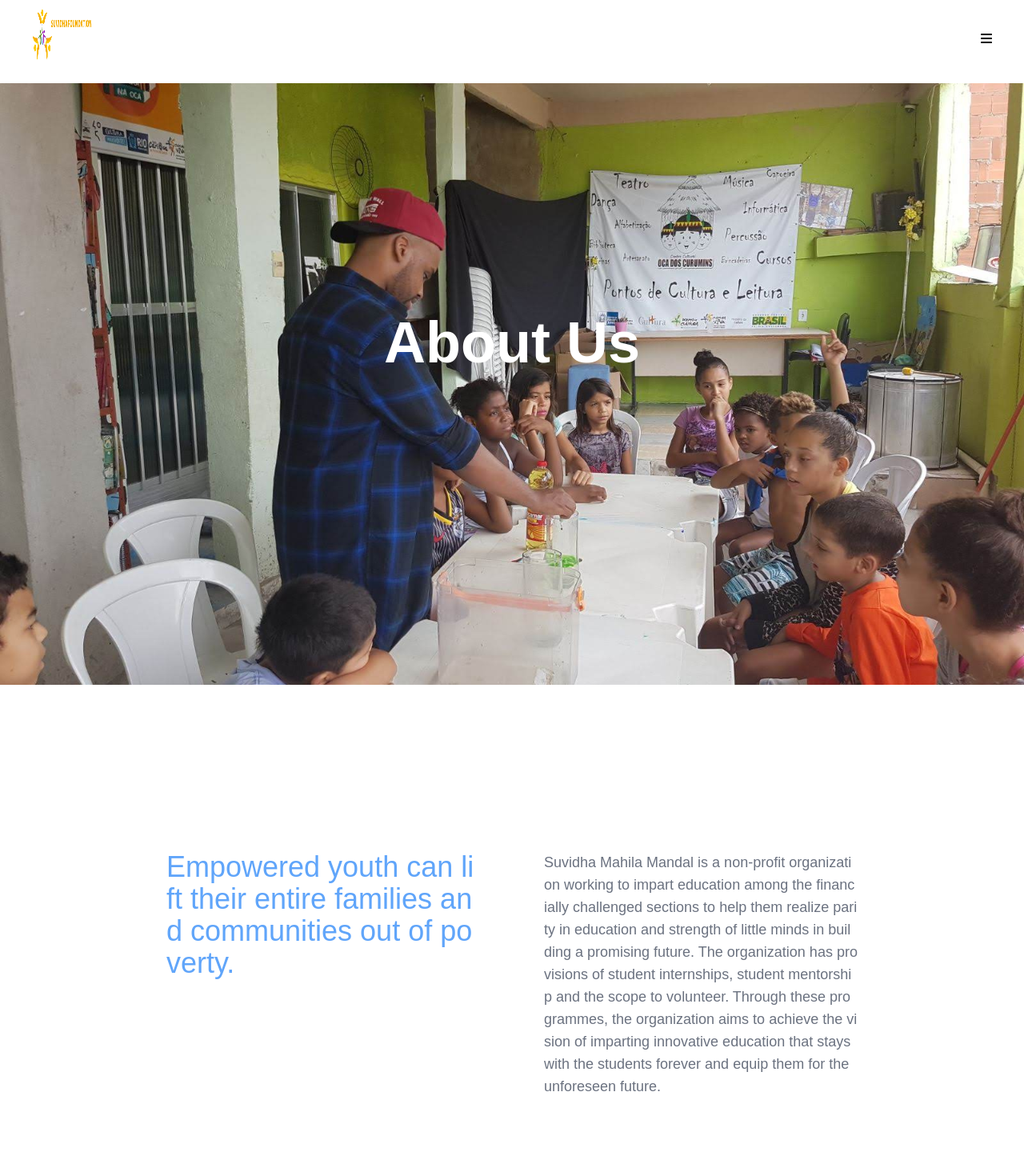
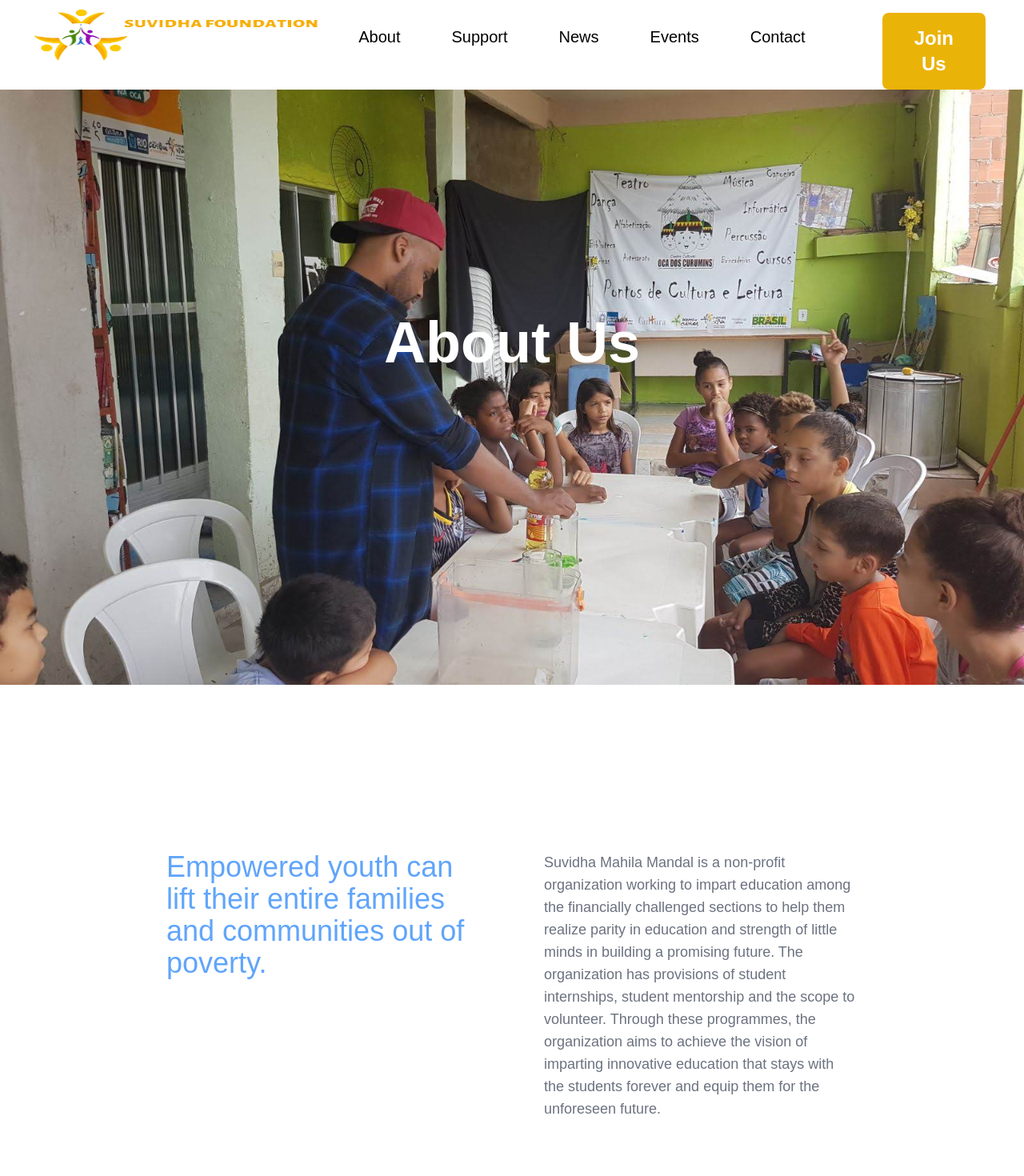
Before and after one commit to kapilk05/suvidha-web-dev, a React (Create React App) app: page /about in a window 1280 px wide. Shown: the top 1470 px of the page at 80% size. Built offline with nearby package versions, Linux system fonts and the light colour scheme.

Commit message:
navbar and footer are responsive now

```diff
--- a/package.json
+++ b/package.json
@@ -4,6 +4,7 @@
   "private": true,
   "dependencies": {
     "@fortawesome/fontawesome-svg-core": "^6.2.1",
+    "@fortawesome/free-brands-svg-icons": "^6.2.1",
     "@fortawesome/free-solid-svg-icons": "^6.2.1",
     "@fortawesome/react-fontawesome": "^0.2.0",
     "@testing-library/jest-dom": "^5.16.5",
--- a/src/component/AboutPage/AboutBody.js
+++ b/src/component/AboutPage/AboutBody.js
@@ -1,9 +1,9 @@
 export default function AboutBody(){
     return(
         <div>
-            <div className="bg-white text-center  text-justify break-all  p-10 xl:p-52 xl:text-left">
-                <div className="flex flex-wrap space-y-12 xl:space-x-20 xl:space-y-0">
-                    <h2 className="text-blue-400 text-2xl  font-medium xl:text-4xl  xl:flex-1">
+            <div className="bg-white text-center p-10 py-40 xl:p-52 xl:text-left">
+                <div className="flex duration-75 flex-wrap space-y-12 xl:space-x-20 xl:space-y-0">
+                    <h2 className="text-blue-400 justify-center text-2xl  font-medium xl:text-4xl  xl:flex-1">
                     Empowered youth can lift their entire families and communities out of poverty.
                     </h2>
                     <h3 className="text-lg justify-center text-gray-500 xl:flex-1 xl:text-lg" >
--- a/src/component/AboutPage/Footer.js
+++ b/src/component/AboutPage/Footer.js
@@ -1,18 +1,34 @@
+import { FontAwesomeIcon } from '@fortawesome/react-fontawesome'
+import { faInstagram, faFacebook, faLinkedinIn } from '@fortawesome/free-brands-svg-icons'
+
 export default function Footer(){
     return (
         <>
-            <div className="bg-black flex text-white px-52 py-32 space-x-8 text-left">
-                <div className="flex-1">
-                    <h3 className="font-bold py-4 text-xl">About Us</h3>
+            <div className="bg-black flex flex-wrap text-white py-24 px-10 xl:space-x-8 text-left xl:space-x-10">
+                <div className="flex-1 w-full p-4 md:w-1/2 lg:w-2/5">
+                    <h3 className="py-4 w-56"><img src="./images/navbar-logo/suvidha_desktop_logo.png" alt="logo"/></h3>
                     <h4>
                     Suvidha Mahila Mandal is a non-profit organization working to impart education among the financially challenged sections to help them realize parity in education and strength of little minds in building a promising future.
                     </h4>
                 </div>
-                <div className="flex-1">
-                    <h3 className="font-bold py-4 text-xl">Services</h3>
+                <div className="w-full p-4 pt-10 md:w-1/2 lg:w-1/5">
+                    <h3 className="font-bold py-4 text-xl">Our Links</h3>
+                    <h2 className="text-gray-100">Home</h2>
+                    <h2>About</h2>
+                    <h2>News</h2>
+                    <h2>Support</h2>
+                    <h2>Gallery</h2>
                 </div>
-                <div className="flex-1">
-                    <h3 className="font-bold py-4 text-xl">Contact</h3>
+                <div className="w-full p-4 md:w-1/2 lg:w-1/5">
+                    <h3 className="font-bold py-4 text-xl">Quick Links</h3>
+                    <h2>Code of Conduct</h2>
+                    <h2>Privacy Policy</h2>
+                </div>
+                <div className="space-x-5 w-full p-2 md:w-1/2 lg:w-1/5">
+                <h3 className="font-bold py-4 text-xl">Follow Us</h3>
+                <FontAwesomeIcon icon={faInstagram} />
+                <FontAwesomeIcon icon={faFacebook} />
+                <FontAwesomeIcon icon={faLinkedinIn} />
                 </div>
             </div>
         </>
--- a/src/component/LandingPage/navbar/nav.js
+++ b/src/component/LandingPage/navbar/nav.js
@@ -11,10 +11,30 @@ export default function Nav(){
     const [navbar, setNavbar] = useState({
         menu: "hidden",
         icon: faBars,
-        view: "hidden",
-        width: window.outerWidth
+        view: true,
+        viewportWidth: window.outerWidth,
+        logo: "/images/navbar-logo/suvidha_desktop_logo.png",
     });
-    const logo = window.outerWidth < 800 ? "/images/navbar-logo/suvidha_mobile_logo.png" : "/images/navbar-logo/suvidha_desktop_logo.png";
+
+    useEffect(() => {
+        function handleResize() {
+          setNavbar(prev => {
+            return {...prev, viewportWidth: window.outerWidth}
+          });
+        }
+
+        window.addEventListener('resize', handleResize);
+        return () => window.removeEventListener('resize', handleResize);
+      }, []);
+
+      useEffect(() => {
+        const view = navbar.viewportWidth < 1190 ? true : false
+        const logo = navbar.viewportWidth < 765 ? "/images/navbar-logo/suvidha_mobile_logo.png" : "/images/navbar-logo/suvidha_desktop_logo.png";
+        setNavbar(prev => {
+            return {...prev, logo: logo, view:view}
+        })
+      }, [navbar.viewportWidth]);
+
 
     function handleClick(){
         setNavbar(prev => {
@@ -26,35 +46,36 @@ export default function Nav(){
 
     return(
         <>
-        <div className={`flex fixed w-full justify-between text-black bg-white ${navbar.view}`}>
+        <div className={`flex fixed w-full justify-between text-black bg-white ${navbar.view? "hidden" : ""}`}>
             <div>
-               <Link to="/"><img className="w-96 h-20 ml-10" src={logo} alt="Suvidha-logo"/></Link>
+               <Link to="/"><img className="w-96 h-20 ml-10" src={navbar.logo} alt="Suvidha-logo"/></Link>
             </div>
             <div className="flex">
             <div className="flex text-xl py-8 px-4 ">
             {Info.map((texts)=>(
-               <Link to={texts.src} key={texts.id} className="px-4">{ texts.name } </Link>
+               <Link to={texts.src} key={texts.id} className="px-8 hover:text-grey-100 transition ease-in-out duration-100 hover:scale-110">{ texts.name } </Link>
             ))}
             </div>
             <div className="text-2xl">
-                {/* <h1 className="pt-2 mt-2 mx-12"><button className="bg-yellow-500 px-10 py-4 rounded-lg text-white font-bold">Join Us</button></h1> */}
+                <h1 className="pt-2 mt-2 mx-12"><button className="bg-yellow-500 px-10 py-4 rounded-lg text-white font-bold hover:bg-yellow-300 transition ease-in-out duration-100 hover:scale-110">Join Us</button></h1>
             </div>
             </div>
         </div>
 
-        <div className={`fixed w-full justify-between text-black bg-white pb-2`}>
+        <div className={`fixed w-full justify-between text-black bg-white pb-2 ${!navbar.view? "hidden" : ""}`}>
             <div className="flex">
-               <Link to="/"><img className="w-20 h-20 ml-10" src={logo} alt="Suvidha-logo" onClick={handleClick}/></Link>
+               <Link to="/"><img className="md:w-96 w-20 h-20 ml-10" src={navbar.logo} alt="Suvidha-logo" onClick={handleClick}/></Link>
                <FontAwesomeIcon className="ml-auto p-10" onClick={handleClick} icon={navbar.icon} />
+               <div className="text-2xl ">
+                <h1 className="pt-2 mt-2 mx-12"><button className="bg-yellow-500 px-10 py-4 rounded-lg text-white font-bold">Join Us</button></h1>
+            </div>
             </div>
             <div className={navbar.menu}>
             {Info.map((texts)=>(
                <Link to={texts.src} key={texts.id} className="p-5 ml-10 block">{ texts.name } </Link>
             ))}
-            <div className="text-2xl ">
-                <h1 className="pt-2 mt-2 mx-12"><button className="bg-yellow-500 px-10 py-4 rounded-lg text-white font-bold">Join Us</button></h1>
             </div>
-            </div>
+
             </div>
         </>
     )
--- a/src/component/SupportPage/Footer.js
+++ /dev/null
@@ -1,20 +0,0 @@
-export default function Footer(){
-    return (
-        <>
-            <div className="bg-black flex text-white px-52 py-32 space-x-8 text-left">
-                <div className="flex-1">
-                    <h3 className="font-bold py-4 text-xl">About Us</h3>
-                    <h4>
-                    Suvidha Mahila Mandal is a non-profit organization working to impart education among the financially challenged sections to help them realize parity in education and strength of little minds in building a promising future.
-                    </h4>
-                </div>
-                <div className="flex-1">
-                    <h3 className="font-bold py-4 text-xl">Services</h3>
-                </div>
-                <div className="flex-1">
-                    <h3 className="font-bold py-4 text-xl">Contact</h3>
-                </div>
-            </div>
-        </>
-    )
-}
--- a/src/component/SupportPage/SupportBody.js
+++ b/src/component/SupportPage/SupportBody.js
@@ -1,7 +1,7 @@
 export default function SupportBody(){
     return(
         <>
-            <div className="bg-yellow-50 p-10 xl:p-40">
+            <div className="bg-white p-10 xl:p-40">
                 <div className="flex flex-wrap xl:flex-nowrap xl:space-x-32 w-full">
                     <div className="flex-1 font-normal w-3/5 leading-loosed">
                     <p className="font-bold text-xl pb-2">What we do</p>
--- a/src/component/SupportPage/SupportWork.js
+++ b/src/component/SupportPage/SupportWork.js
@@ -2,7 +2,7 @@ import Challenges from "./Challenges"
 
 export default function SupportWork(){
     return (<>
-        <div className="bg-yellow-50 p-20 text-center">
+        <div className="bg-white p-20 text-center">
         <p className="font-semibold text-2xl pb-2">Services</p>
         <p className="font-bold text-3xl pb-4">Challenges we are working on.</p>
         <Challenges/>
--- a/src/component/SupportPage/support.js
+++ b/src/component/SupportPage/support.js
@@ -2,7 +2,7 @@ import Navbar from "../LandingPage/navbar/nav"
 import SupportHeader from "./SupportHeader"
 import SupportBody from "./SupportBody"
 import SupportWork from "./SupportWork"
-import Footer from "./Footer"
+import Footer from "../AboutPage/Footer"
 
 export default function About(){
     return(
@@ -13,7 +13,7 @@ export default function About(){
         <SupportBody/>
         <SupportWork/>
 
-        <div className="bg-yellow-50 flex flex-wrap space-y-10 p-20  xl:px-52 xl:space-y-0">
+        <div className="bg-white flex flex-wrap space-y-10 p-20  xl:px-52 xl:space-y-0">
             <h3 className="flex-2 font-bold text-2xl">Connect with us to empower woman and future generation</h3>
             <button className="flex-1 bg-red-500 px-8 py-4 rounded-full text-base text-white font-bold xl:mx-10" type="button">Contact</button>
         </div>
```
Also changed, not shown: 1 other file (tests, documents, lock files or other folders).
